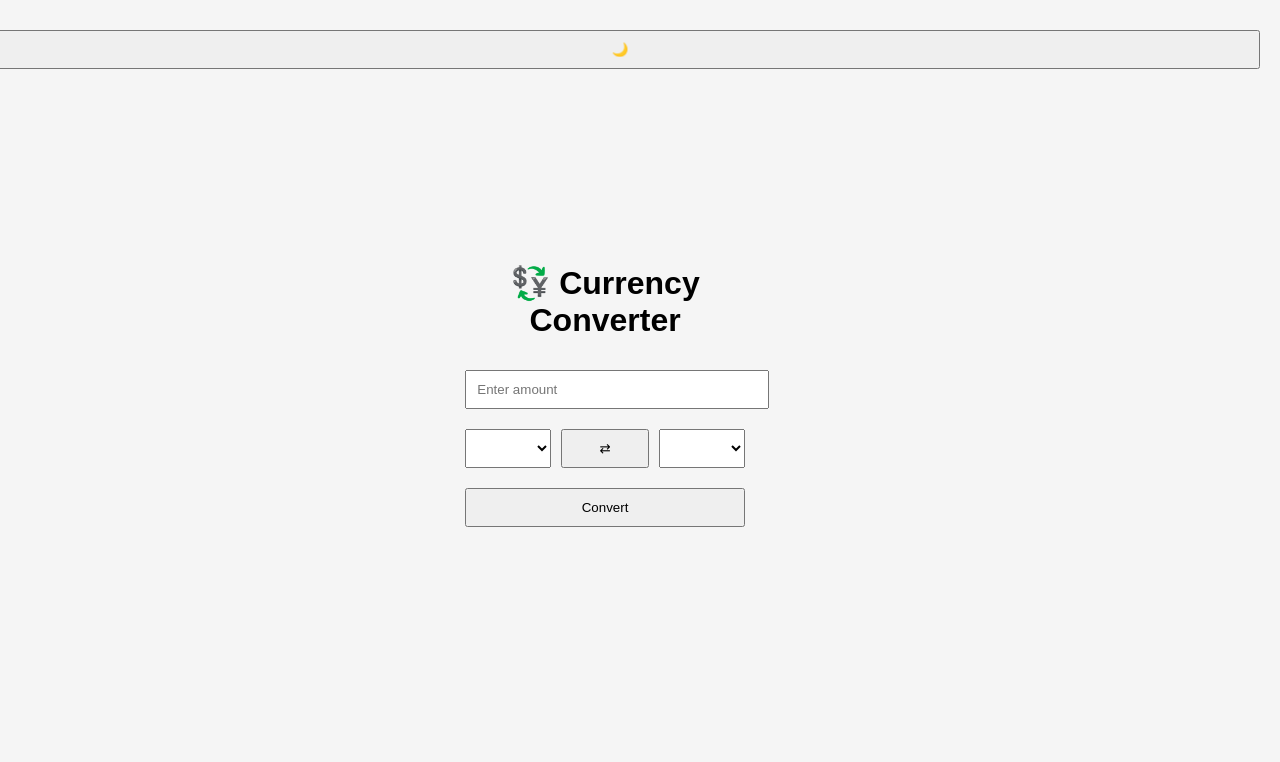
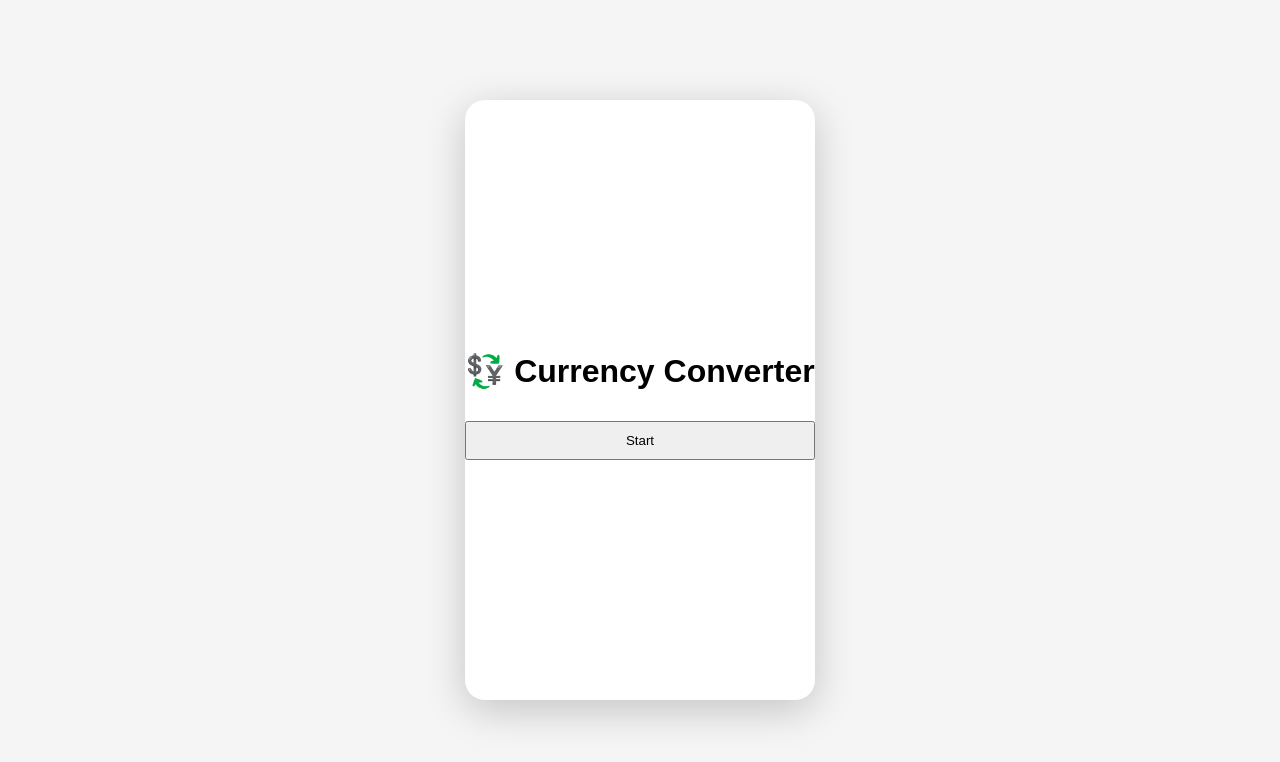
Before and after one commit to CRV-crypto/CURRENCY-CONVERTER, a plain HTML site: page index.html in a window 1280 px wide. Drawn offline with Linux system fonts and the light colour scheme.

Commit message:
index.html

```diff
--- a/index.html
+++ b/index.html
@@ -6,13 +6,24 @@
 </head>
 <body>
 
-<div class="container">
+<!-- START SCREEN -->
+<div id="startScreen" class="screen">
+    <h1>💱 Currency Converter</h1>
+    <button onclick="startApp()">Start</button>
+</div>
 
-    <!-- Dark Mode Button -->
+<!-- LOADING -->
+<div id="loadingScreen" class="screen" style="display:none;">
+    <h2>Loading... ⏳</h2>
+</div>
+
+<!-- MAIN APP -->
+<div id="appScreen" class="screen" style="display:none;">
+
     <button class="toggle" onclick="toggleMode()">🌙</button>
 
     <div class="card">
-        <h1>💱 Currency Converter</h1>
+        <h2>Convert Currency</h2>
 
         <input type="number" id="amount" placeholder="Enter amount">
 
@@ -22,7 +33,7 @@
             <select id="toCurrency"></select>
         </div>
 
-        <button class="convert-btn" onclick="convert()">Convert</button>
+        <button onclick="convert()">Convert</button>
 
         <h2 id="result"></h2>
     </div>
```
